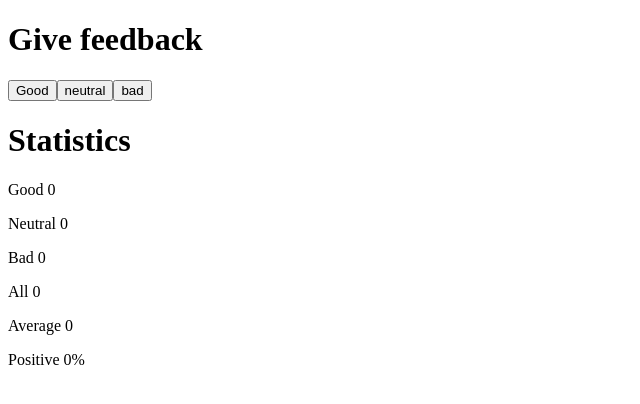
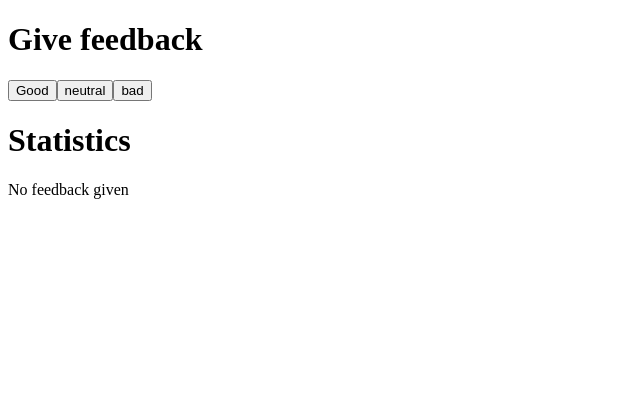
Before and after one commit to VRVG1/fullstackopen, a React (Vite) app in the folder part1/unicafe/: page / in a window 1280 px wide. Shown: the top 404 px of the page, without its empty margins (0-640 px from the left). Built offline with nearby package versions, Linux system fonts and the light colour scheme.

Commit message:
1.9 unicafe step4

```diff
--- a/part1/unicafe/src/main.jsx
+++ b/part1/unicafe/src/main.jsx
@@ -1,6 +1,9 @@
 import React, { useState } from "react";
 import ReactDOM from "react-dom/client";
 
+const Heading = ({ text }) => {
+  return <h1>{text}</h1>;
+};
 /**
  * Component Button
  * @param {*} param0
@@ -18,11 +21,31 @@ const Button = ({ onClick, text }) => {
  * @param {*} param0
  * @returns
  */
-const Statistics = ({ text, value }) => {
+const StatisticLine = ({ text, value }) => {
   return (
     <p>
       {text} {value}
     </p>
+  );
+};
+
+const Statistics = ({ good, neutral, bad }) => {
+  const total = good + neutral + bad;
+  const average = (good - bad) / total;
+  const positive = (good / total) * 100;
+
+  if (total === 0) {
+    return <div>No feedback given</div>;
+  }
+  return (
+    <div>
+      <StatisticLine text={"Good"} value={good} />
+      <StatisticLine text={"Neutral"} value={neutral} />
+      <StatisticLine text={"Bad"} value={bad} />
+      <StatisticLine text={"All"} value={total} />
+      <StatisticLine text={"Average"} value={average} />
+      <StatisticLine text={"Positive"} value={positive + "%"} />
+    </div>
   );
 };
 /**
@@ -33,44 +56,26 @@ const App = () => {
   const [good, setGood] = useState(0);
   const [neutral, setNeutral] = useState(0);
   const [bad, setBad] = useState(0);
-  const [all, setAll] = useState(0);
 
-  const setValueAvarage = () => {
-    setAll(all + 1);
-  };
-  const setValueGood = () => {
-    setGood(good + 1);
-    setValueAvarage();
+  const setValueGood = (good) => {
+    setGood(good);
   };
 
   const setValueNeutral = () => {
-    setNeutral(neutral + 1);
-    setValueAvarage();
+    setNeutral(neutral);
   };
 
-  const setValueBad = () => {
-    setBad(bad + 1);
-    setValueAvarage();
+  const setValueBad = (bad) => {
+    setBad(bad);
   };
   return (
     <div>
-      <h1>Give feedback</h1>
-      <Button onClick={() => setValueGood()} text={"Good"} />
-      <Button onClick={() => setValueNeutral()} text={"neutral"} />
-      <Button onClick={() => setValueBad()} text={"bad"} />
-      <h1>Statistics</h1>
-      <Statistics text={"Good"} value={good} />
-      <Statistics text={"Neutral"} value={neutral} />
-      <Statistics text={"Bad"} value={bad} />
-      <Statistics text={"All"} value={all} />
-      <Statistics
-        text={"Average"}
-        value={all === 0 ? "0" : Math.abs(good - bad) / all}
-      />
-      <Statistics
-        text={"Positive"}
-        value={all === 0 ? "0%" : (good * 100) / all + "%"}
-      />
+      <Heading text={"Give feedback"} />
+      <Button onClick={() => setValueGood(good + 1)} text={"Good"} />
+      <Button onClick={() => setValueNeutral(neutral + 1)} text={"neutral"} />
+      <Button onClick={() => setValueBad(bad + 1)} text={"bad"} />
+      <Heading text={"Statistics"} />
+      <Statistics good={good} neutral={neutral} bad={bad} />
     </div>
   );
 };
```
